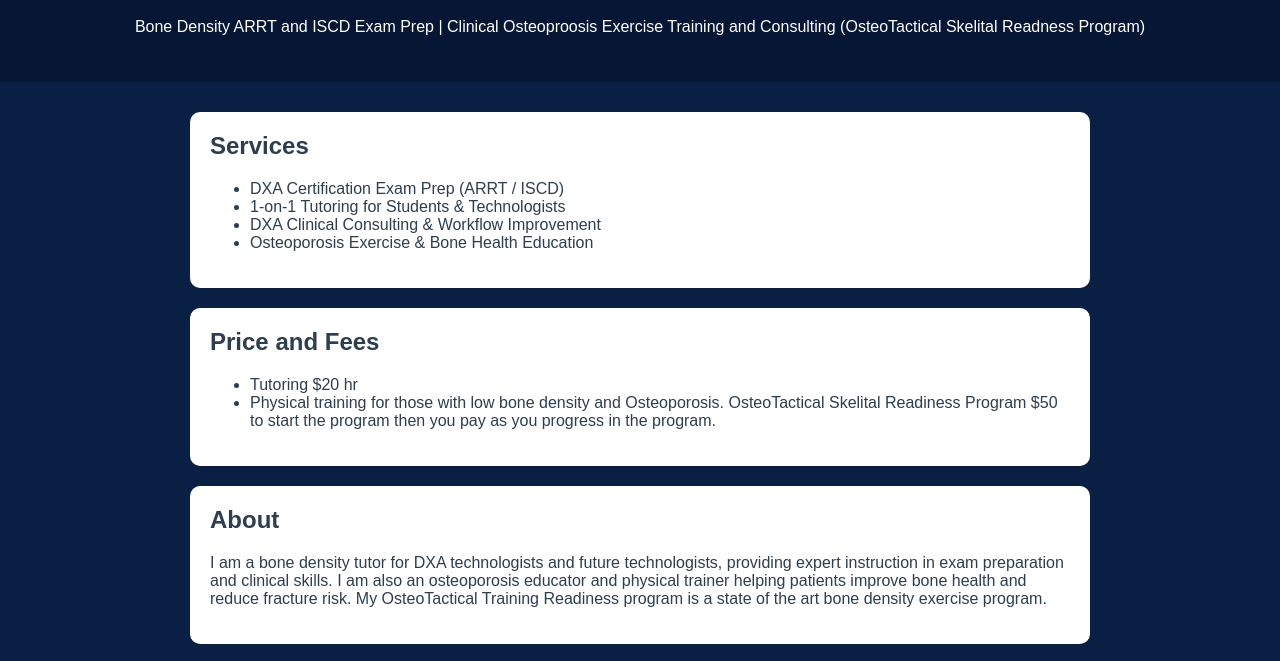
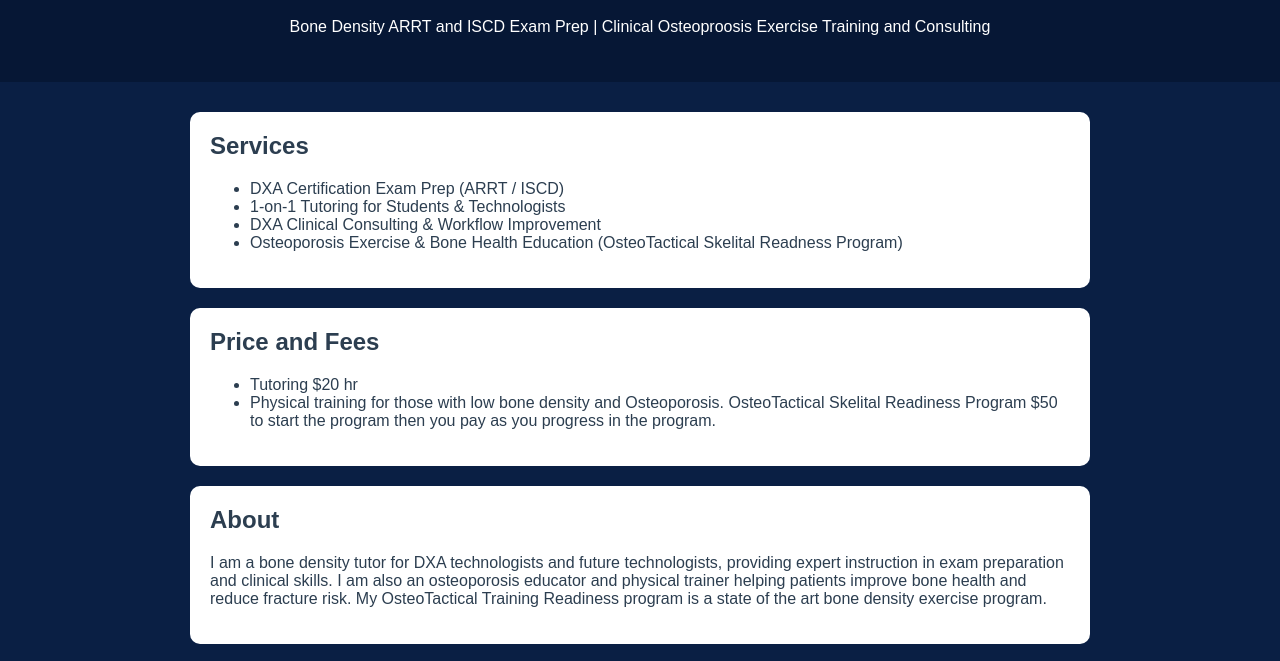
Before and after one commit to gyardley-commits/bone-density-tutoring, a plain HTML site: page index.html in a window 1280 px wide. Shown: the part 70-731 px from the top of the page. Drawn offline with Linux system fonts and the light colour scheme.

Commit message:
Update index.html

```diff
--- a/index.html
+++ b/index.html
@@ -64,7 +64,7 @@
 
 <header>
     <h1>Bone Density (DXA) Tutoring</h1>
-    <p>Bone Density ARRT and ISCD Exam Prep | Clinical Osteoproosis Exercise Training and Consulting (OsteoTactical Skelital Readness Program)</p>
+    <p>Bone Density ARRT and ISCD Exam Prep | Clinical Osteoproosis Exercise Training and Consulting </p>
 </header>
 
 <section>
@@ -75,7 +75,7 @@
         <li>DXA Certification Exam Prep (ARRT / ISCD)</li>
         <li>1-on-1 Tutoring for Students & Technologists</li>
         <li>DXA Clinical Consulting & Workflow Improvement</li>
-        <li>Osteoporosis Exercise & Bone Health Education</li>
+        <li>Osteoporosis Exercise & Bone Health Education (OsteoTactical Skelital Readness Program)</li>
     </ul>
 </div>
 
```
